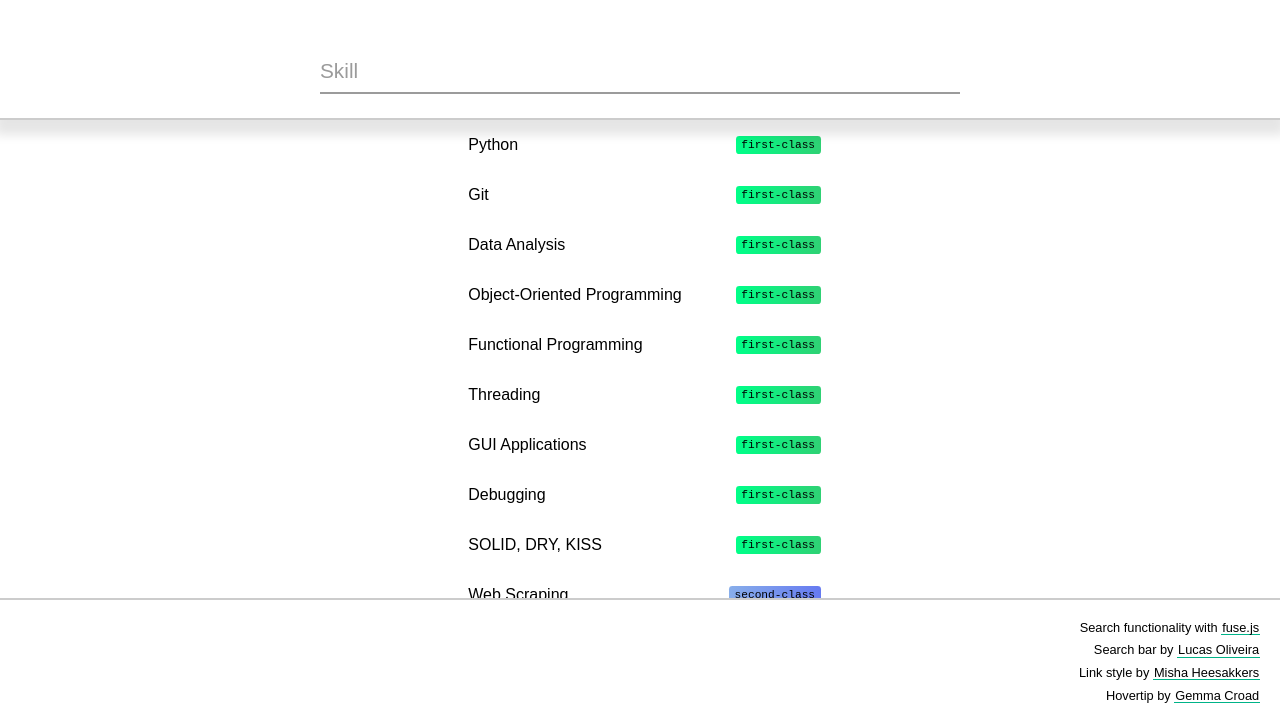
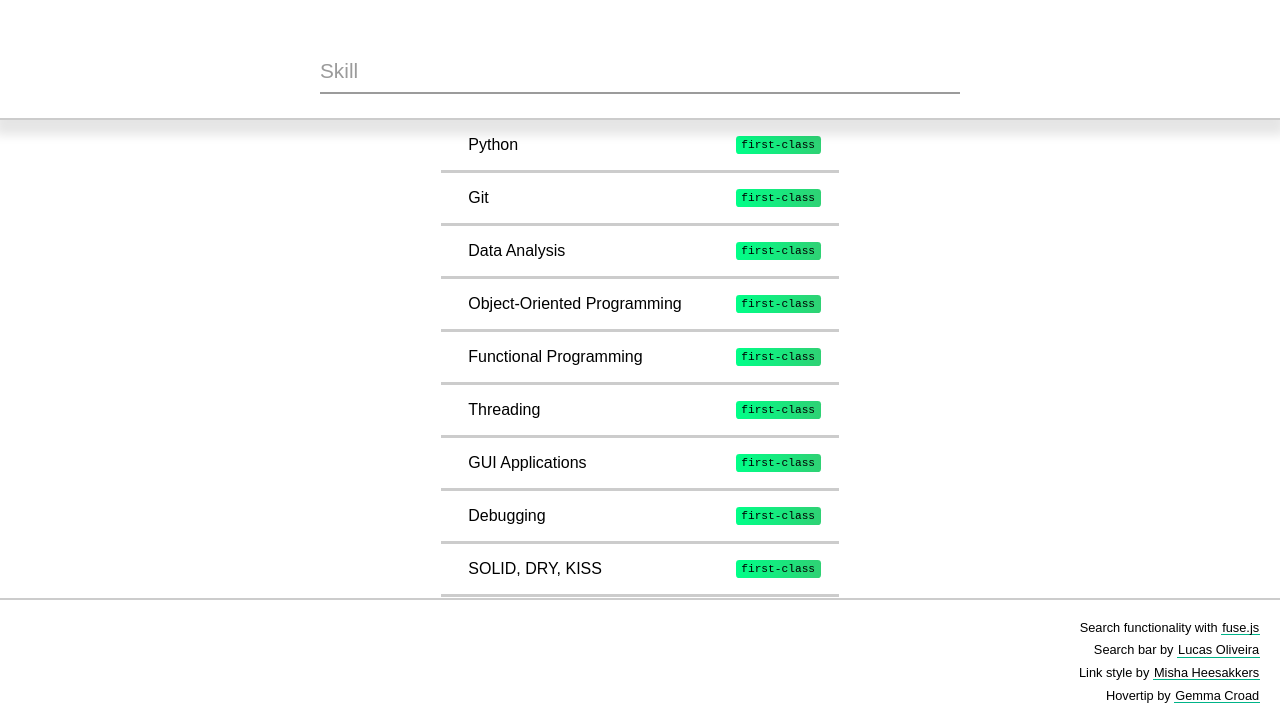
Before and after one commit to dani-catthumb/dani-catthumb.github.io, a plain HTML site: page index.html in a window 1280 px wide. Shown: the part 90-800 px from the top of the page. Drawn offline with nearby package versions, Linux system fonts and the light colour scheme.

Commit message:
border helps visually

```diff
--- a/styles.css
+++ b/styles.css
@@ -58,6 +58,7 @@ footer {
   padding: 1em;
   flex-direction: row;
   justify-content: space-between;
+  border-bottom: 3px #ccc solid;
 }
 
 .container-div>.value-div,
```
